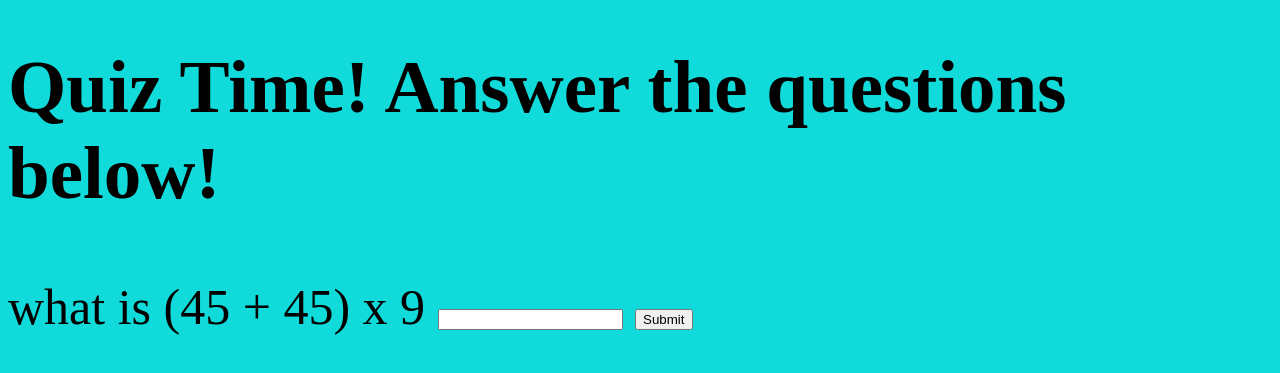
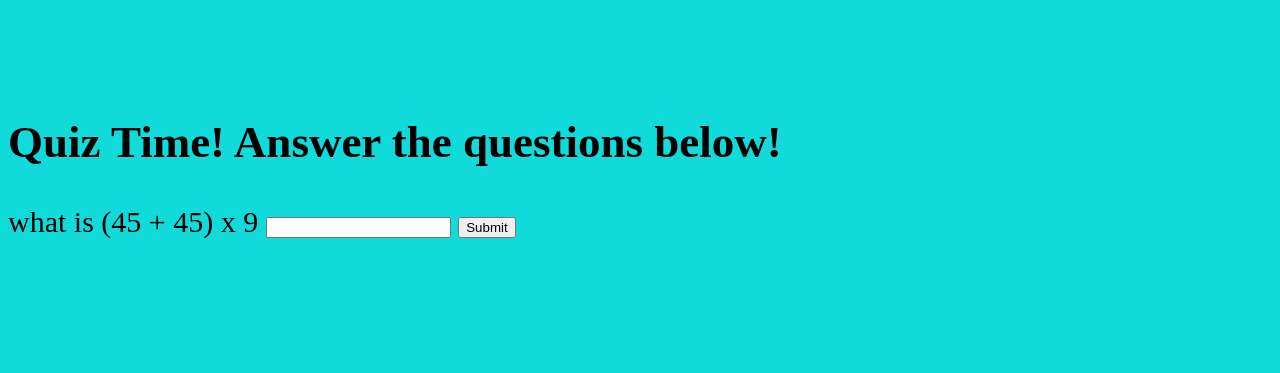
Before and after one commit to keyboard2101/keyboard2101.github.io, a plain HTML site: page index.html in a window 1280 px wide. Shown: the part 249-622 px from the top of the page. Drawn offline with Linux system fonts and the light colour scheme.

Commit message:
test2 margin test

```diff
--- a/style.css
+++ b/style.css
@@ -9,9 +9,9 @@ body {
     justify-content: space-between;
     align-items: center;
     font-family: serif;
-    font-size: 50px;
+    font-size: 30px;
 }
 
 section {
-    margin: 0 auto;
+    margin: 10 auto;
 }
```
